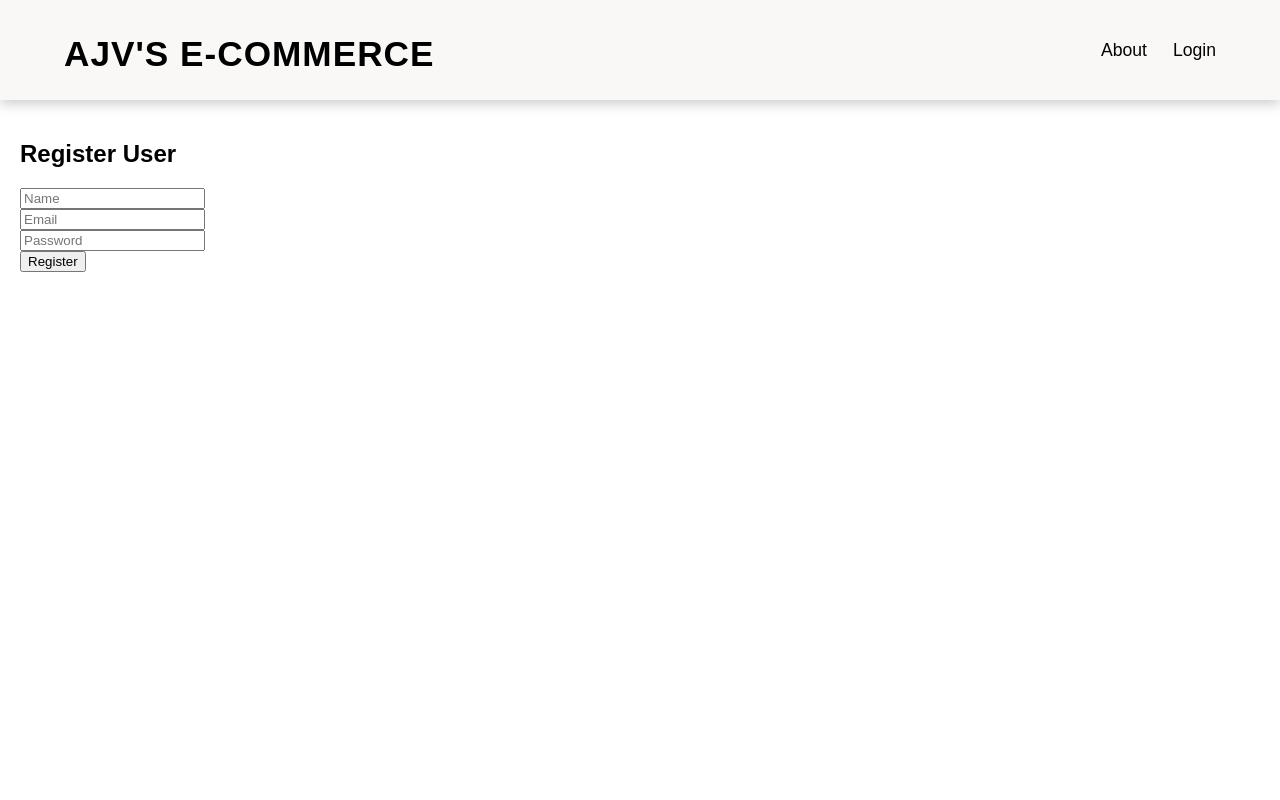
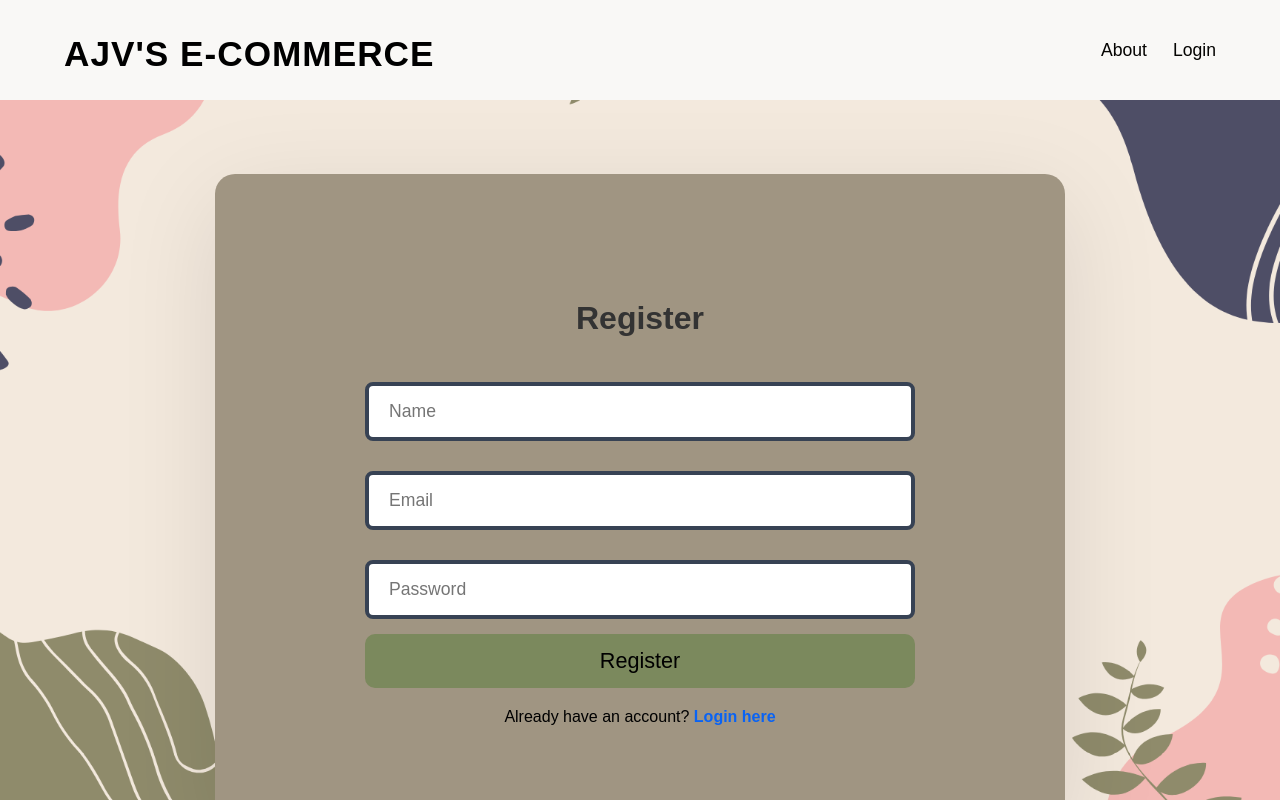
Before and after one commit to AjayTallapragada/FSADHackathon, a React (Vite) app: page /register in a window 1280 px wide. Built offline with nearby package versions, Linux system fonts and the light colour scheme.

Commit message:
register page update

```diff
--- a/src/pages/RegisterPage.jsx
+++ b/src/pages/RegisterPage.jsx
@@ -13,54 +13,53 @@ const UserRegistration = () => {
   const handleSubmit = async (e) => {
     e.preventDefault();
     try {
-      // Sending the registration data to your backend
       const response = await axios.post('http://localhost:8080/api/users', formData);
-
-      // Set a success message if the registration is successful
       setMessage('User registered successfully!');
-
-      // Clear the form fields
       setFormData({ name: '', email: '', password: '' });
     } catch (error) {
-
       setMessage('Error registering user. Please try again.');
       console.error('Error registering user:', error);
     }
   };
 
   return (
-    <div style={{ padding: '20px', fontFamily: 'Arial' }}>
-      <h2>Register User</h2>
-      <form onSubmit={handleSubmit} style={{ maxWidth: '300px' }}>
+    <div className="register-page">
+      <form className="register-form" onSubmit={handleSubmit}>
+        <h2>Register</h2>
         <input
           type="text"
           name="name"
           placeholder="Name"
+          className="input-field"
           value={formData.name}
           onChange={handleChange}
           required
-        /><br />
+        />
         <input
           type="email"
           name="email"
           placeholder="Email"
+          className="input-field"
           value={formData.email}
           onChange={handleChange}
           required
-        /><br />
+        />
         <input
           type="password"
           name="password"
           placeholder="Password"
+          className="input-field"
           value={formData.password}
           onChange={handleChange}
           required
-        /><br />
-        <button type="submit">Register</button>
+        />
+        <button type="submit" className="register-button">Register</button>
+        {message && <p className="error-message">{message}</p>}
+
+        <div className="login-link">
+          Already have an account? <a href="/login">Login here</a>
+        </div>
       </form>
-
-      {/* Show success or error message */}
-      {message && <p>{message}</p>}
     </div>
   );
 };
--- a/src/styles/registerpage.css
+++ b/src/styles/registerpage.css
@@ -1,57 +1,83 @@
-/* General Styles for the Register Page */
+/* Universal Box Sizing */
+* {
+  box-sizing: border-box;
+}
+
+/* Full Page Reset */
+html, body {
+  margin: 0;
+  padding: 0;
+  overflow-x: hidden;
+  width: 100%;
+  height: 100%;
+  font-family: sans-serif;
+}
+
+/* Background and Centering */
 .register-page {
+  background-image: url('./hi.png');
+  background-size: cover;
+  background-repeat: no-repeat;
+  background-position: center;
+  background-attachment: fixed;
+  min-height: 100vh;
   display: flex;
+  align-items: center;
   justify-content: center;
-  align-items: center;
-  height: 100vh;
-  background-color: #f5f5f5; /* Light grey background */
-  font-family: 'Arial', sans-serif;
 }
 
 /* Register Form Container */
 .register-form {
-  background-color: white;
-  padding: 30px;
-  border-radius: 8px;
-  box-shadow: 0 4px 8px rgba(0, 0, 0, 0.1);
+  max-width: 850px;
   width: 100%;
-  max-width: 400px;
-  box-sizing: border-box;
+  padding: 100px 150px;
+  background: #a09582;
+  border-radius: 20px;
+  box-shadow: 0 25px 100px rgba(5, 4, 4, 0.1);
+  text-align: center;
 }
 
-/* Title Style */
+/* Title */
 .register-form h2 {
-  text-align: center;
+  font-size: 2rem;
+  margin-bottom: 30px;
+  font-weight: bold;
   color: #333;
-  margin-bottom: 20px;
 }
 
 /* Input Fields */
 .input-field {
   width: 100%;
-  padding: 12px;
-  margin: 10px 0;
-  border: 1px solid #ccc;
-  border-radius: 4px;
-  box-sizing: border-box;
-  font-size: 16px;
+  padding: 15px 20px;
+  margin: 15px 0;
+  font-size: 1.1rem;
+  border: 4px solid #374254;
+  border-radius: 8px;
+  background-color: #fff;
+  color: #000;
+  transition: border-color 0.3s ease;
+}
+
+.input-field:focus {
+  border-color: #637957;
+  outline: none;
 }
 
 /* Register Button */
 .register-button {
   width: 100%;
-  padding: 12px;
-  background-color: #2f4f2f; /* Olive Green Button */
-  color: white;
+  padding: 14px;
+  background-color: #7b895d;
+  color: black;
+  font-size: 1.35rem;
   border: none;
-  border-radius: 4px;
-  font-size: 16px;
+  border-radius: 10px;
   cursor: pointer;
-  transition: background-color 0.3s;
+  transition: background-color 0.3s ease;
 }
 
 .register-button:hover {
-  background-color: #4b6e4b; /* Slightly lighter olive green on hover */
+  background-color: #2b3558;
 }
 
 /* Error Message */
@@ -62,19 +88,20 @@
   text-align: center;
 }
 
-/* Link to Login Page */
+/* Link to Login */
 .login-link {
-  text-align: center;
-  margin-top: 15px;
+  font-size: 1rem;
+  margin-top: 20px;
 }
 
 .login-link a {
-  color: #2f4f2f; /* Olive Green Link */
+  color: rgb(9, 99, 244);
+  cursor: pointer;
+  font-weight: bold;
   text-decoration: none;
-  font-size: 16px;
+  transition: color 0.2s ease;
 }
 
 .login-link a:hover {
-  text-decoration: underline;
-  color: #4b6e4b; /* Lighter olive green on hover */
+  color: rgb(104, 46, 46);
 }
```
